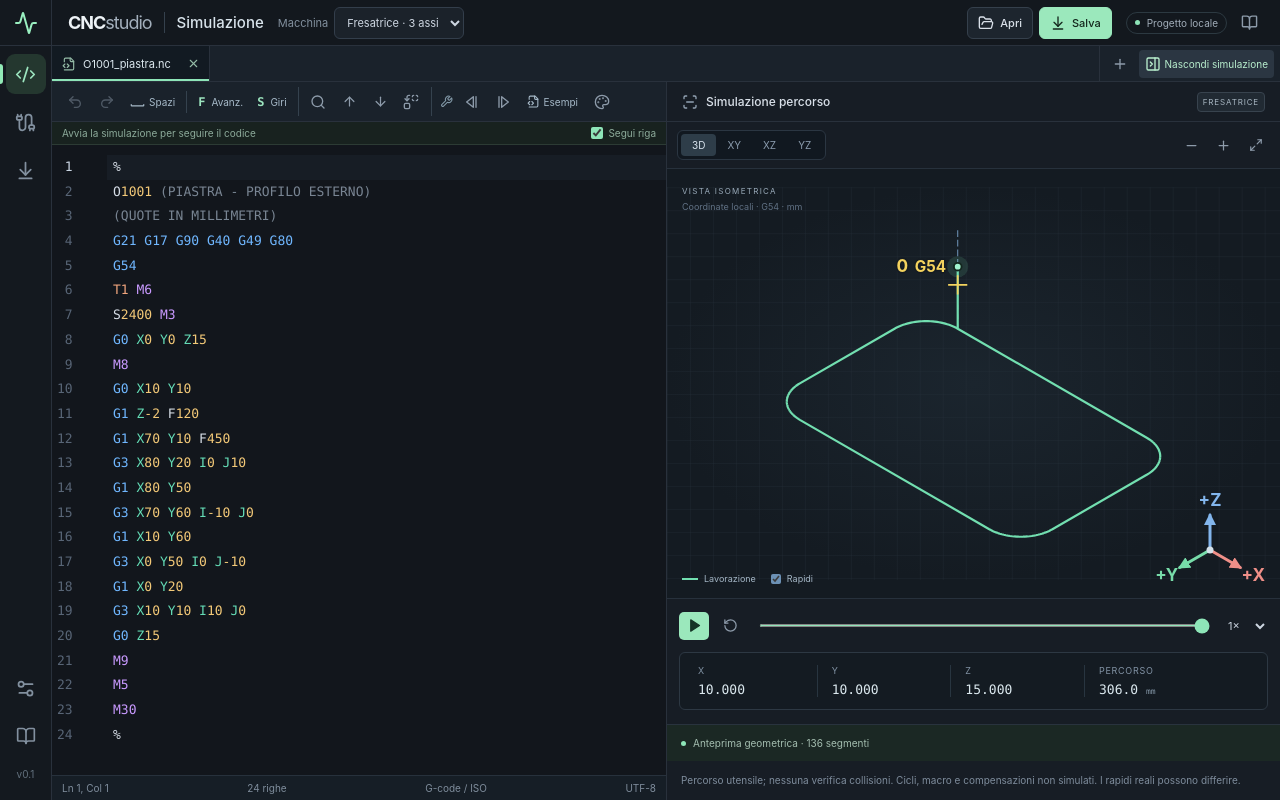
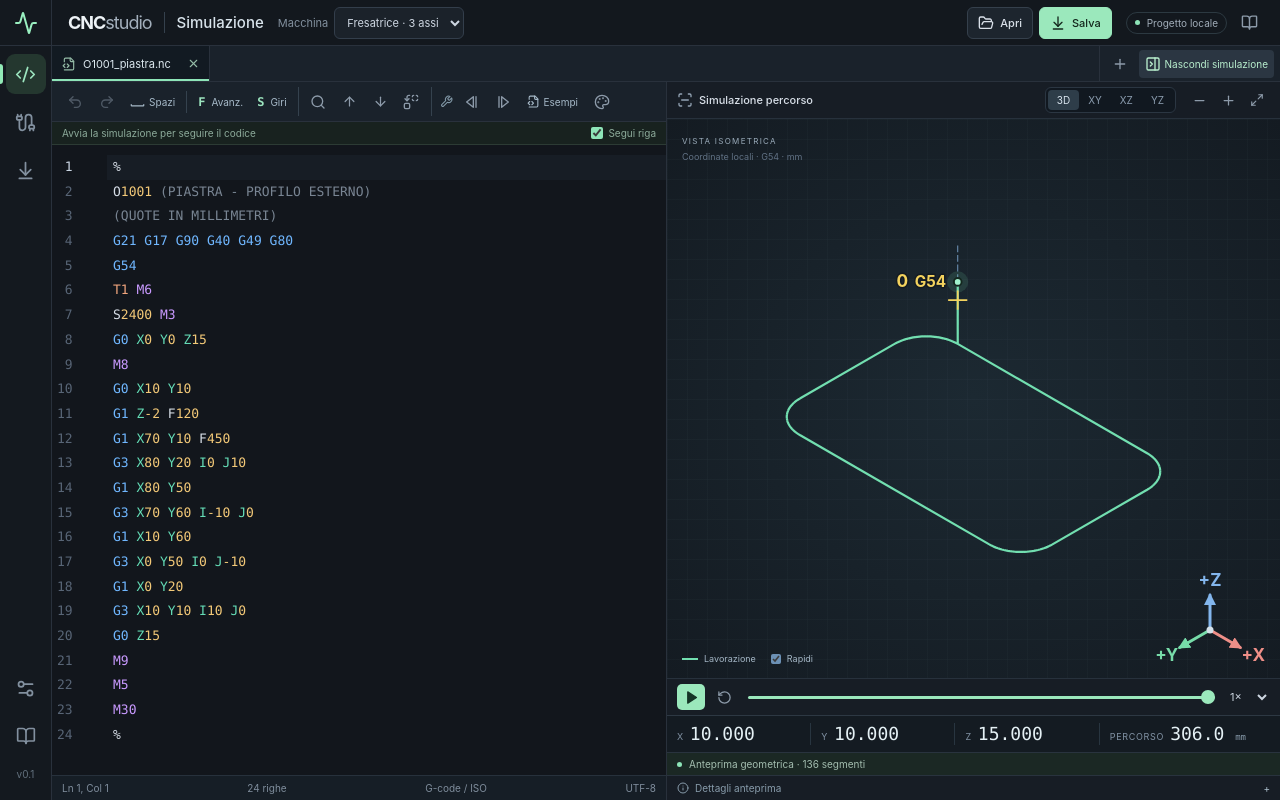
Before and after one commit to Rama-131/cnc-editor, a React (Vite) app: page / in a window 1280 px wide. Built offline with nearby package versions, Linux system fonts and the light colour scheme.

Commit message:
Give the simulation more space with compact controls and a full grid

```diff
--- a/src/components/Simulation.tsx
+++ b/src/components/Simulation.tsx
@@ -5,6 +5,7 @@ import {
   useMemo,
   useRef,
   useState,
+  type CSSProperties,
   type PointerEvent,
 } from "react";
 import {
@@ -15,6 +16,7 @@ import {
   Plus,
   Minus,
   ScanLine,
+  Info,
 } from "lucide-react";
 import type { Point, Segment, Simulation as Result } from "../lib/simulator";
 import type { Machine } from "../lib/codes";
@@ -312,14 +314,10 @@ export function Simulation({
   ]);
   return (
     <section className="simulation panel">
-      <div className="panel-head">
+      <div className="panel-head simulation-head">
         <div className="panel-title">
           <ScanLine size={16} />
           <span>Simulazione percorso</span>
-        </div>
-        <span className="badge">
-          {machine === "lathe" ? "TORNIO" : "FRESATRICE"}
-        </span>
         </div>
         <div className="view-toolbar">
           <div className="segmented">
@@ -360,6 +358,7 @@ export function Simulation({
             </button>
           </div>
         </div>
+      </div>
       <div className="viewport">
         <div className="viewport-label">
           {view === "ISO" ? "VISTA ISOMETRICA" : `PIANO ${view}`}
@@ -396,27 +395,6 @@ export function Simulation({
             Trascina con il tasto sinistro per spostare il disegno. Usa la
             rotella per lo zoom sul punto del mouse. Doppio clic per ricentrare.
           </title>
-          <defs>
-            <pattern
-              id="grid"
-              width="24"
-              height="24"
-              patternUnits="userSpaceOnUse"
-            >
-              <path
-                d="M24 0H0V24"
-                fill="none"
-                stroke="#25303a"
-                strokeWidth=".6"
-              />
-            </pattern>
-            <radialGradient id="shade">
-              <stop offset="0" stopColor="#1b252e" />
-              <stop offset="1" stopColor="#141b22" />
-            </radialGradient>
-          </defs>
-          <rect width="640" height="410" fill="url(#shade)" />
-          <rect width="640" height="410" fill="url(#grid)" />
           {rapids && (
             <path
               d={drawing.rapid}
@@ -545,6 +523,7 @@ export function Simulation({
           max="100"
           step=".1"
           value={progress}
+          style={{ "--playback-progress": `${progress}%` } as CSSProperties}
           onChange={(e) => {
             setTrackedResult(result);
             setPlaying(false);
@@ -592,6 +571,11 @@ export function Simulation({
           </>
         )}
       </div>
+      <details className="simulation-details">
+        <summary>
+          <Info size={12} />
+          Dettagli anteprima
+        </summary>
         <p className="scope-note">
           {machine === "lathe"
             ? "Profilo utensile XZ; nessuna asportazione del materiale. "
@@ -604,6 +588,7 @@ export function Simulation({
             " G10 P0: gli spostamenti programmati sono applicati alle quote locali; shift iniziale e posizione di ingresso sono assunti a zero per l’anteprima. Le viste dei diversi spostamenti sono separate."}
           {result.notes.length > 0 && ` ${result.notes.join(" ")}`}
         </p>
+      </details>
     </section>
   );
 }
--- a/src/styles.css
+++ b/src/styles.css
@@ -822,9 +822,27 @@ main {
   display: flex;
   align-items: center;
   justify-content: space-between;
-  padding: 8px 10px;
+  gap: 10px;
+  margin-left: auto;
+}
+.simulation-head {
+  height: auto;
+  min-height: 36px;
+  padding: 4px 10px;
+  flex-wrap: wrap;
+  gap: 4px 10px;
+  border-bottom: 0;
+}
+.simulation-head .panel-title {
+  font-size: 11px;
+  gap: 6px;
+}
+.simulation-head .icon-button {
+  width: 26px;
+  height: 26px;
 }
 .simulation {
+  container: simulation / inline-size;
   display: flex;
   flex-direction: column;
   height: 100%;
@@ -838,12 +856,12 @@ main {
 .segmented {
   background: #111820;
   border: 1px solid #2b3642;
-  padding: 3px;
+  padding: 2px;
   display: flex;
   border-radius: 6px;
 }
 .segmented button {
-  padding: 5px 11px;
+  padding: 4px 9px;
   font-size: 10px;
   border-radius: 4px;
   color: #8b9cae;
@@ -853,7 +871,15 @@ main {
   color: #d9e4ee;
 }
 .viewport {
-  background: #141b22;
+  background-color: #141b22;
+  background-image:
+    linear-gradient(#71899c0b 1px, transparent 1px),
+    linear-gradient(90deg, #71899c0b 1px, transparent 1px),
+    radial-gradient(ellipse at center, #1c2932, #141b22);
+  background-size:
+    20px 20px,
+    20px 20px,
+    100% 100%;
   position: relative;
   border-top: 1px solid #27313c;
   border-bottom: 1px solid #27313c;
@@ -932,12 +958,13 @@ main {
 .playback {
   display: flex;
   align-items: center;
-  gap: 7px;
-  padding: 12px;
+  gap: 6px;
+  padding: 4px 10px;
+  min-height: 36px;
 }
 .play-button {
-  width: 30px;
-  height: 28px;
+  width: 28px;
+  height: 26px;
   border-radius: 5px;
   background: #9be8bc;
   color: #153426;
@@ -945,29 +972,72 @@ main {
   place-items: center;
 }
 .playback input {
+  appearance: none;
   flex: 1;
   width: 30px;
+  height: 16px;
+  margin: 0 5px;
+  background: transparent;
+  cursor: pointer;
+}
+.playback input::-webkit-slider-runnable-track {
   height: 3px;
-  margin: 0 7px;
+  border-radius: 3px;
+  background: linear-gradient(
+    to right,
+    #9be8bc var(--playback-progress),
+    #52616a var(--playback-progress)
+  );
+}
+.playback input::-webkit-slider-thumb {
+  appearance: none;
+  width: 14px;
+  height: 14px;
+  margin-top: -5.5px;
+  border: 0;
+  border-radius: 50%;
+  background: #9be8bc;
+}
+.playback input::-moz-range-track {
+  height: 3px;
+  border-radius: 3px;
+  background: linear-gradient(
+    to right,
+    #9be8bc var(--playback-progress),
+    #52616a var(--playback-progress)
+  );
+}
+.playback input::-moz-range-thumb {
+  width: 14px;
+  height: 14px;
+  border: 0;
+  border-radius: 50%;
+  background: #9be8bc;
+}
+.playback .icon-button {
+  width: 26px;
+  height: 26px;
 }
 .playback select {
   border: 0;
   background: transparent;
   font-size: 11px;
-  padding: 4px 0;
+  padding: 3px 0;
 }
 .coordinates {
   display: grid;
-  grid-template-columns: 1fr 1fr 1fr 1.3fr;
+  grid-template-columns: repeat(3, minmax(0, 1fr)) minmax(0, 1.25fr);
+  gap: 0;
+  margin: 0;
+  border-top: 1px solid #2d3843;
+  background: #141b22;
+  padding: 7px 0;
+}
+.coordinates > div {
+  display: flex;
+  align-items: baseline;
   gap: 6px;
-  margin: 0 12px 14px;
-  border: 1px solid #2d3843;
-  border-radius: 6px;
-  background: #141b22;
-  padding: 12px 10px;
-}
-.coordinates > div {
-  padding: 0 8px;
+  padding: 0 10px;
   border-right: 1px solid #283540;
   min-width: 0;
 }
@@ -976,19 +1046,20 @@ main {
 }
 .coordinates span {
   font-size: 9px;
-  display: block;
   color: #8293a5;
   letter-spacing: 0.7px;
-  margin-bottom: 5px;
 }
 .coordinates strong {
-  font-size: 13px;
+  font-size: 18px;
   font-family: Consolas, monospace;
-  font-weight: 400;
-  color: #dbe8ee;
+  font-variant-numeric: tabular-nums;
+  font-weight: 500;
+  line-height: 1.2;
+  white-space: nowrap;
+  color: #e5f1f5;
 }
 .coordinates small {
-  font-size: 8px;
+  font-size: 9px;
   color: #879aaa;
 }
 .sim-note {
@@ -996,7 +1067,7 @@ main {
   display: flex;
   align-items: center;
   gap: 7px;
-  padding: 12px 14px;
+  padding: 5px 10px;
   font-size: 10px;
   color: #a3bdaf;
   background: #1b2824;
@@ -1009,14 +1080,59 @@ main {
 .sim-note.warning strong,
 .sim-note.warning span {
   display: block;
-  line-height: 1.7;
+  line-height: 1.5;
+}
+.simulation-details {
+  border-top: 1px solid #29333e;
+}
+.simulation-details summary {
+  display: flex;
+  align-items: center;
+  gap: 6px;
+  cursor: pointer;
+  padding: 5px 10px;
+  color: #879baa;
+  font-size: 10px;
+  line-height: 1.4;
+  list-style: none;
+}
+.simulation-details summary::-webkit-details-marker {
+  display: none;
+}
+.simulation-details summary::after {
+  content: "+";
+  margin-left: auto;
+  color: #aec2cf;
+}
+.simulation-details[open] summary::after {
+  content: "−";
+}
+.simulation-details summary:hover {
+  color: #b2dbca;
+  background: #1d2931;
+}
+.simulation-details summary:focus-visible {
+  outline: 2px solid var(--green);
+  outline-offset: -2px;
 }
 .scope-note {
   margin: 0;
-  padding: 11px 14px;
-  font-size: 10px;
-  line-height: 1.7;
+  padding: 4px 10px 8px;
+  font-size: 10px;
+  line-height: 1.6;
   color: #7e8c9c;
+}
+@container simulation (max-width: 540px) {
+  .coordinates {
+    grid-template-columns: minmax(0, 1fr) minmax(0, 1.25fr);
+    row-gap: 7px;
+  }
+  .coordinates > div:nth-child(2) {
+    border-right: 0;
+  }
+  .coordinates strong {
+    font-size: 17px;
+  }
 }
 .connection-state {
   font-size: 9px;
```
Also changed, not shown: 2 other files (tests, documents, lock files or other folders). Lines whose indentation alone changed are shown as unchanged.
